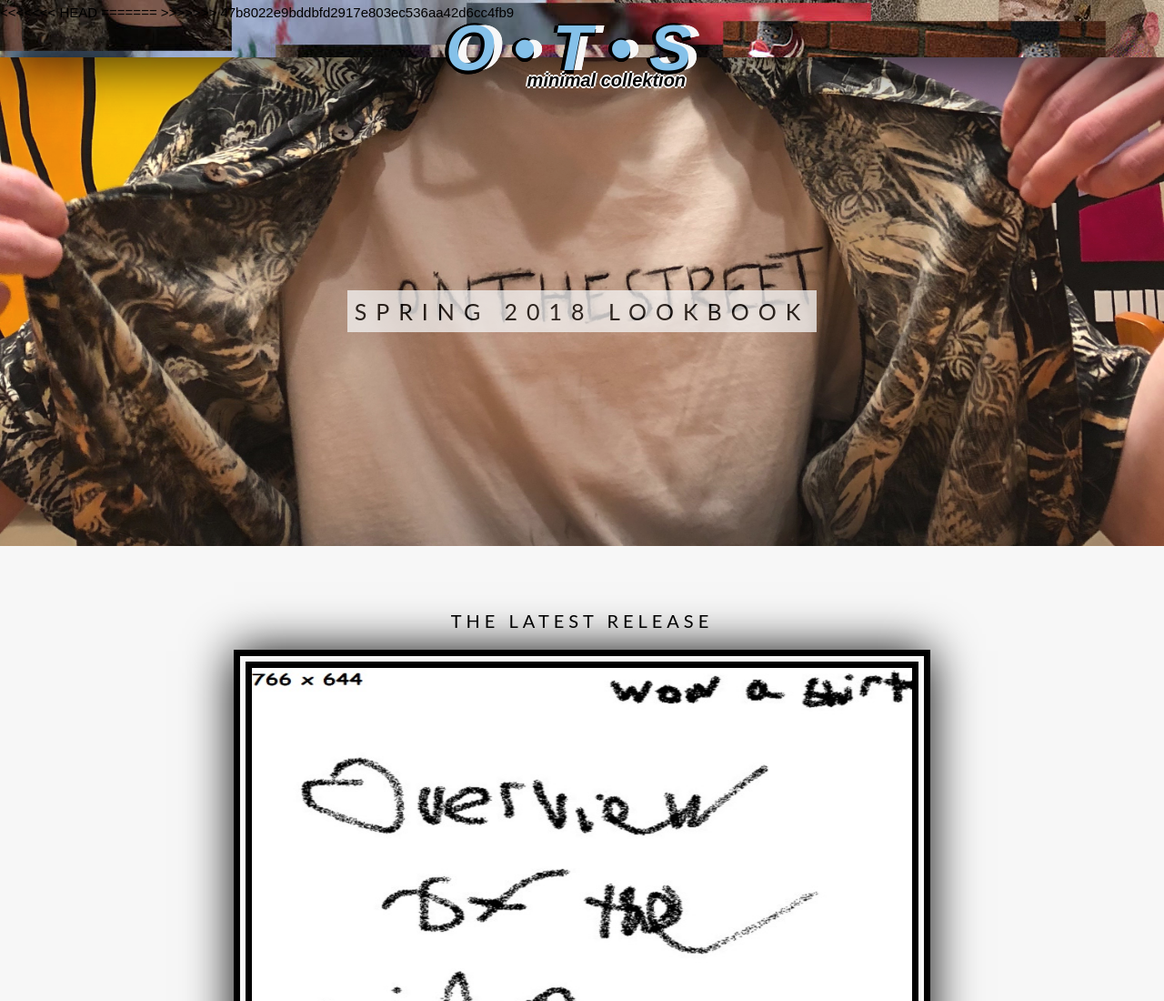
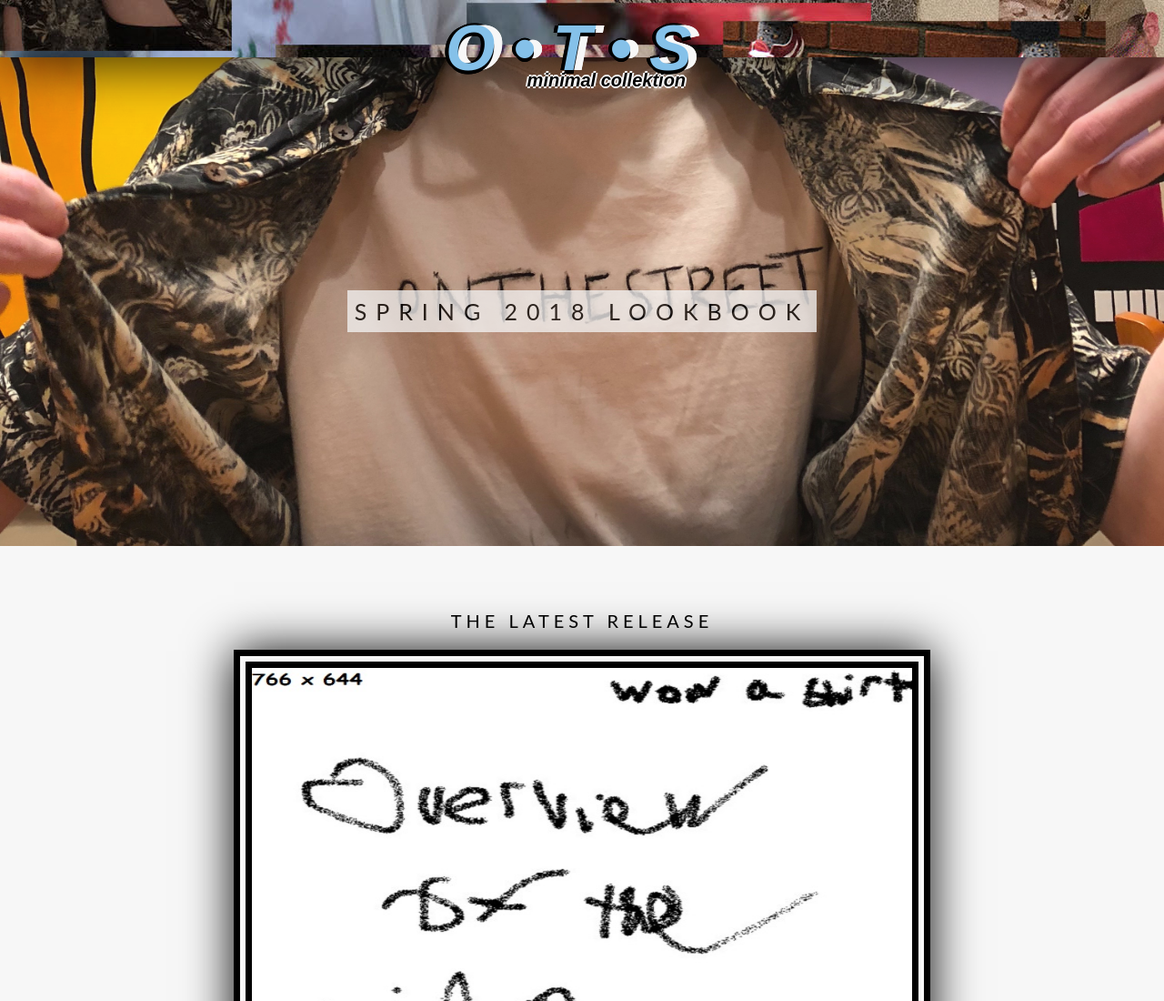
Before and after one commit to DanNewtonGIT/dannewtongit.github.io, a plain HTML site: page lookbook.html in a window 1280 px wide. Shown: the top 1100 px of the page at 91% size. Drawn offline with Linux system fonts and the light colour scheme.

Commit message:
compile error for head tag

```diff
--- a/lookbook.html
+++ b/lookbook.html
@@ -194,11 +194,8 @@ h3 {
 <!-- Navigation bar HTML -->
 <div id="nav">
 	<a href="sectiondiv.html">
-<<<<<<< HEAD
 	<i><p class="title">O &bull; T &bull; S</p><p class="undertitle">minimal collektion</p></i>
-=======
 	<i><p class="title">O &bull; T &bull; S</p></i>
->>>>>>> 47b8022e9bddbfd2917e803ec536aa42d6cc4fb9
 	</a>
 </div>
 
```
